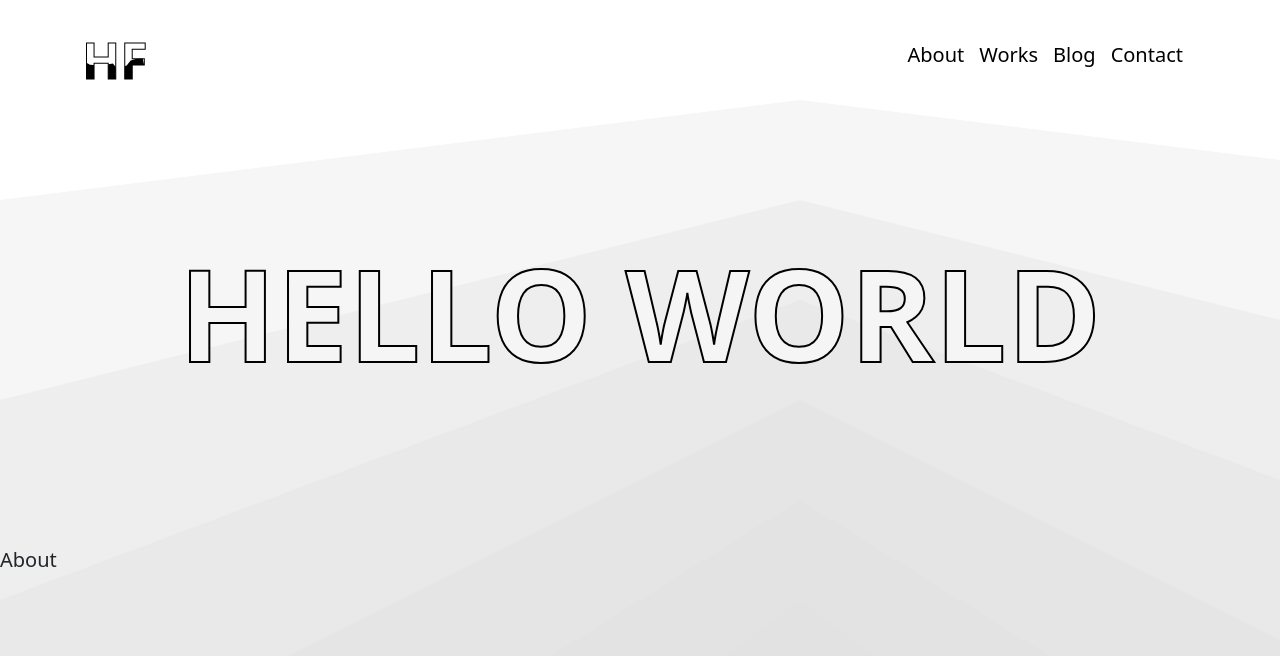
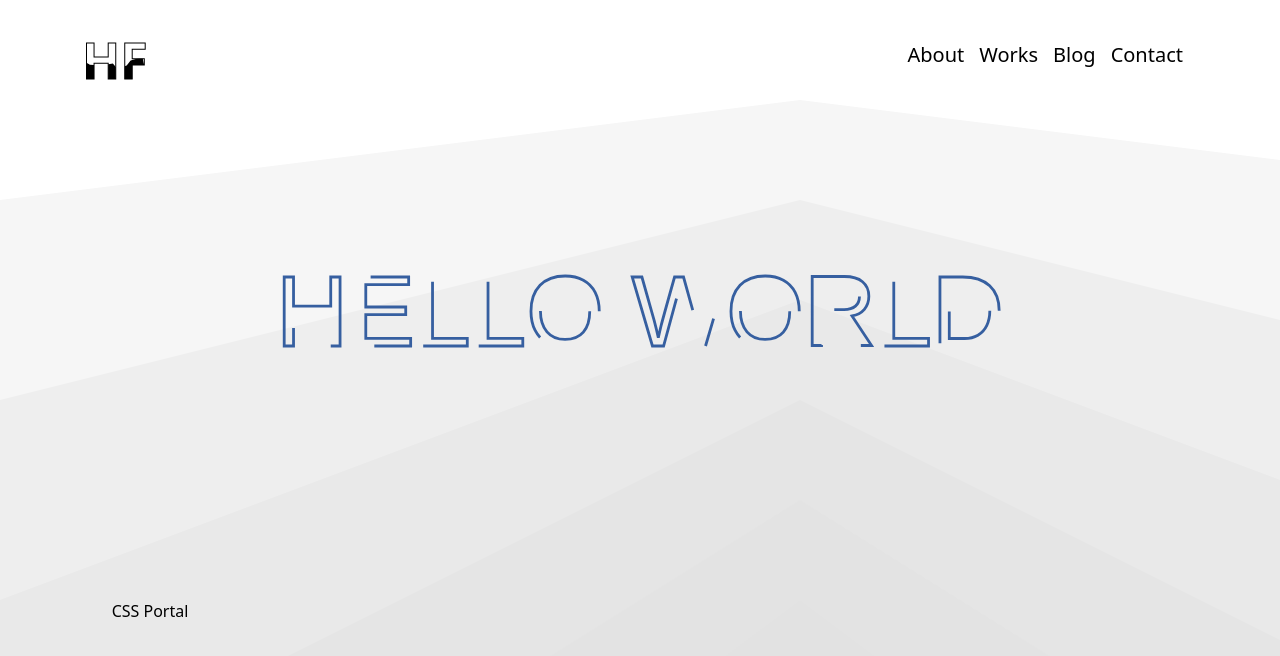
Before and after one commit to Hawinf/hawinf, a Next.js app: page / in a window 1280 px wide. Shown: the top 656 px of the page. Built offline with nearby package versions, Linux system fonts and the light colour scheme.

Commit message:
editing header

```diff
--- a/components/about/About.tsx
+++ b/components/about/About.tsx
@@ -2,8 +2,15 @@ import AboutStyle from './about.module.css';
 
 export const About = () => {
     return (
-        <div className={AboutStyle['wrapper-about']}>
-            <h5>About</h5>
-        </div>
+        // <div className={AboutStyle['wrapper-about']}>
+        //     <h5>About</h5>
+        // </div>
+        <div className={AboutStyle["wrapper"]}>
+	<svg className={AboutStyle['svg']}>
+		<text x="50%" y="50%" dy=".35em" text-anchor="middle">
+			CSS Portal
+		</text>
+	</svg>
+</div>
     )
 }
--- a/components/about/about.module.css
+++ b/components/about/about.module.css
@@ -1,3 +1,5 @@
 /* .wrapper-about {
     margin: 30px 0;
 } */
+
+/* @import url("https://fonts.googleapis.com/css2?family=Russo+One&display=swap"); */
--- a/components/header/Header.tsx
+++ b/components/header/Header.tsx
@@ -33,21 +33,23 @@ export const Header = () => {
         <div className={HeaderStyle['header-wrapper']}>
 
             {
-              hidden ? <h5 className={HeaderStyle['head-1']}>hello</h5> : <><h5 className={HeaderStyle['head-1']}>{texts[currentIndex]}</h5></>
+              hidden ?
+
+              <h5 className={HeaderStyle['head-1']}>hello</h5>
+
+            :
+
+              <>
+                <div className={HeaderStyle["wrapper"]}>
+                  <svg className={HeaderStyle['svg']}>
+                    <text x="50%" y="50%" dy=".35em" text-anchor="middle">
+                        {texts[currentIndex]}
+                    </text>
+                  </svg>
+                </div>
+              </>
             }
 
         </div>
     )
 }
-
-
-
-
-
-// useEffect(() => {
-//     const timer = setTimeout(() => {
-//         setHidden(false);
-//     }, 4000)
-
-//     return () => clearTimeout(timer);
-// }, []);
--- a/components/header/header.module.css
+++ b/components/header/header.module.css
@@ -18,6 +18,32 @@
     animation: rotateFront 2s linear; /* Rotate forward over 2 seconds */
     transform-style: preserve-3d;
 }
+
+.svg {
+	font-family: "Russo One", sans-serif;
+	width: 100%; height: 100%;
+}
+.svg text {
+	animation: stroke 5s infinite alternate;
+	stroke-width: 2;
+	stroke: #365FA0;
+	font-size: 100px;
+}
+@keyframes stroke {
+	0%   {
+		fill: rgba(72,138,204,0); stroke: rgba(54,95,160,1);
+		stroke-dashoffset: 25%; stroke-dasharray: 0 50%; stroke-width: 2;
+	}
+	70%  {fill: rgba(72,138,204,0); stroke: rgba(54,95,160,1); }
+	80%  {fill: rgba(72,138,204,0); stroke: rgba(54,95,160,1); stroke-width: 3; }
+	100% {
+		fill: rgba(72,138,204,1); stroke: rgba(54,95,160,0);
+		stroke-dashoffset: -25%; stroke-dasharray: 50% 0; stroke-width: 0;
+	}
+}
+
+/* .wrapper {background-color: #FFFFFF}; */
+
 
 
 /* @keyframes zoomIn {
@@ -40,7 +66,7 @@
 
 
 
-  @keyframes rotateFront {
+  /* @keyframes rotateFront {
     from {
       transform: rotateY(180deg);
     }
@@ -57,3 +83,4 @@
       transform: rotateY(0deg);
     }
   }
+   */
```
